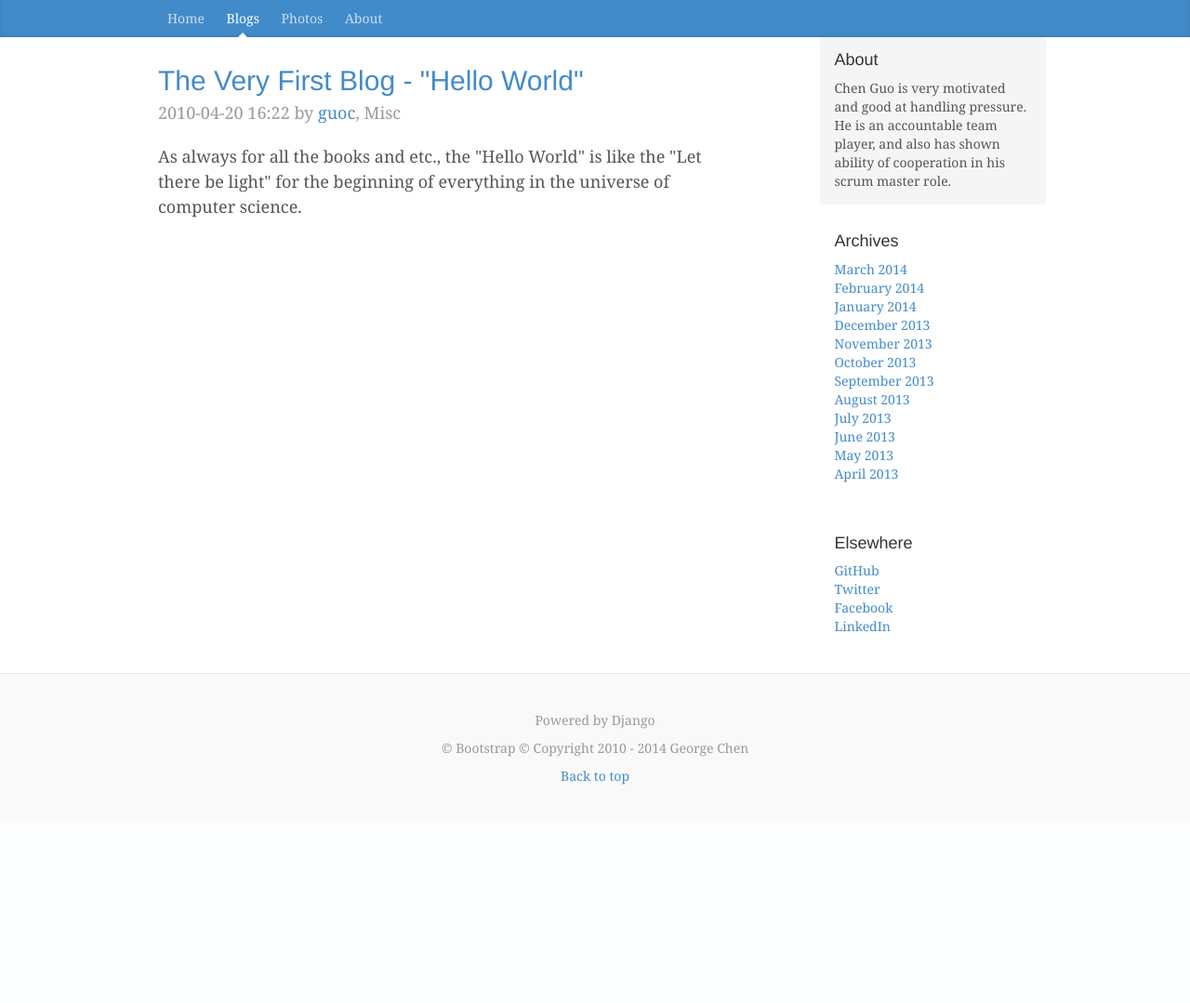
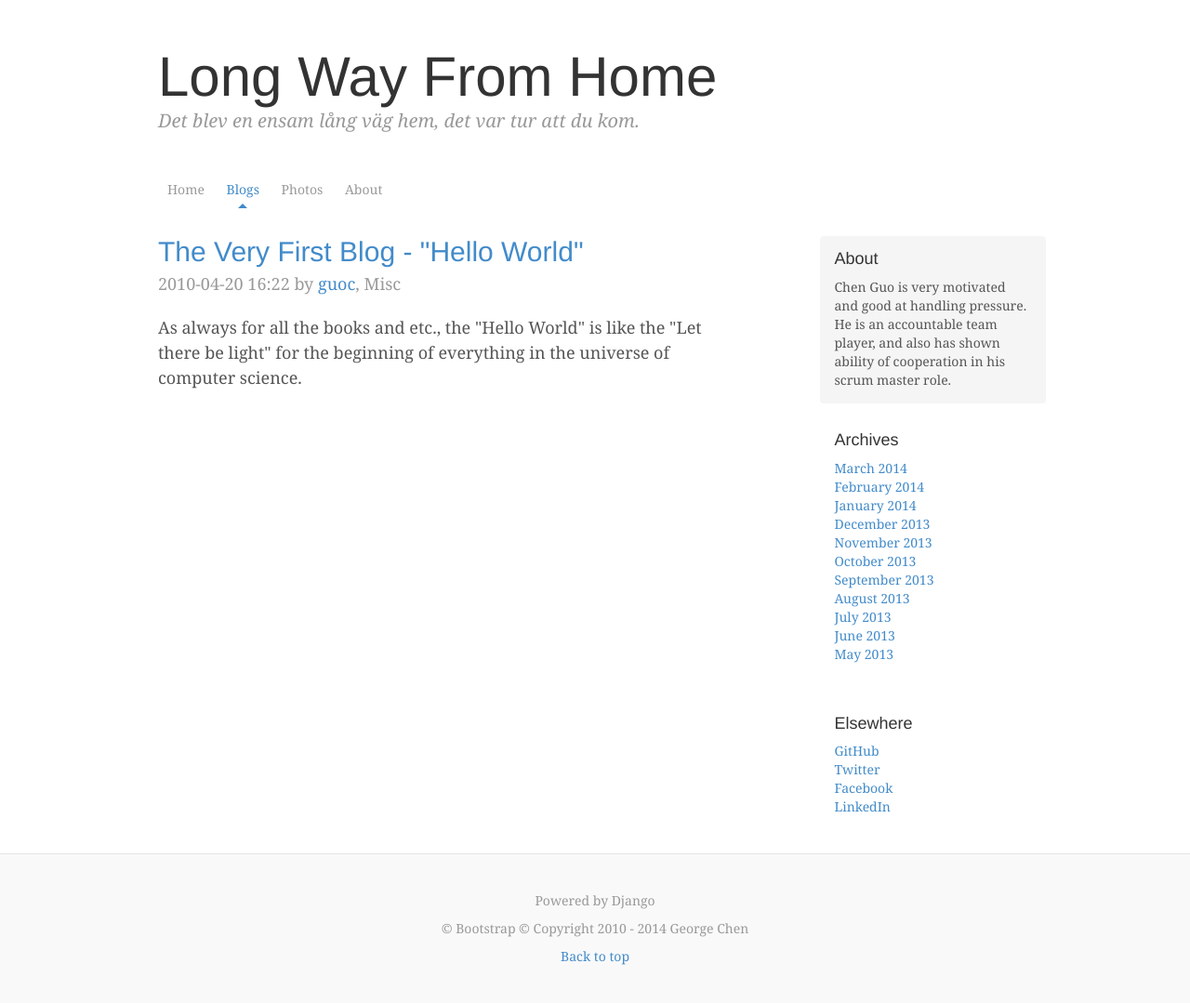
Before and after one commit to guo-chen/minasidor, a Django app: page /blog/details/1 in a window 1280 px wide. Shown: the whole page at 93% size. Before the commit the page ends 844 px from the top, so only its background shows below. Run offline with Django 3.2, Linux system fonts and the light colour scheme; data comes from the database, SQL or seed files in the repository; some libraries are stand-ins or nearby versions.

Commit message:
Frontend modifications

```diff
--- a/blog/static/blog/css/blog.css
+++ b/blog/static/blog/css/blog.css
@@ -36,9 +36,11 @@
  */
 
 .blog-masthead {
-  background-color: #428bca;
+  /*background-color: #428bca;*/
+  background-color: #fff;
+  /*
   -webkit-box-shadow: inset 0 -2px 5px rgba(0,0,0,.1);
-          box-shadow: inset 0 -2px 5px rgba(0,0,0,.1);
+          box-shadow: inset 0 -2px 5px rgba(0,0,0,.1);*/
 }
 
 /* Nav links */
@@ -47,17 +49,18 @@
   display: inline-block;
   padding: 10px;
   font-weight: 500;
-  color: #cdddeb;
+  /*color: #cdddeb;*/
+  color:#999;
 }
 .blog-nav-item:hover,
 .blog-nav-item:focus {
-  color: #fff;
+  color: #428BCA;
   text-decoration: none;
 }
 
 /* Active state gets a caret at the bottom */
 .blog-nav .active {
-  color: #fff;
+  color: #428BCA;
 }
 .blog-nav .active:after {
   position: absolute;
@@ -110,6 +113,7 @@
   margin: 0 -15px 15px;
 }
 .sidebar-module-inset {
+  margin-top: 30px;
   padding: 15px;
   background-color: #f5f5f5;
   border-radius: 4px;
--- a/blog/templates/blog/base.html
+++ b/blog/templates/blog/base.html
@@ -29,6 +29,18 @@
 
   <body>
 
+ 	<div class="container">
+
+		{% block home_title %}
+			<div class="blog-header">
+				{# title #}
+    			<h1 class="blog-title">Long Way From Home</h1>
+    			{# blog motto #}
+        		<p class="lead blog-description">Det blev en ensam lång väg hem, det var tur att du kom.</p>
+    		</div>
+		{% endblock %}
+	</div>
+
     <div class="blog-masthead">
       <div class="container">
         <nav class="blog-nav">
@@ -40,12 +52,9 @@
       </div>
     </div>
 
+
     <div class="container">
 
-		{% block home_title %}
-			{# title #}
-			{# blog motto #}
-		{% endblock %}
 
 
       <div class="row">
@@ -60,12 +69,14 @@
 			{% endblock %}
         </div><!-- /.blog-main -->
 
+		{% block side_bar %}
         <div class="col-sm-3 col-sm-offset-1 blog-sidebar">
-          <div class="sidebar-module sidebar-module-inset">
-            <h4>About</h4>
-            <p>Chen Guo is very motivated and good at handling pressure. He is an accountable team player, and also has shown ability of cooperation in his scrum master role.
-            </p>
-          </div>
+        	<div class="sidebar-module sidebar-module-inset">
+				<h4>About</h4>
+		        <p>Chen Guo is very motivated and good at handling pressure. He is an accountable team player, and also has shown ability of cooperation in his scrum master role.
+		        </p>
+			</div>
+
           <div class="sidebar-module">
             <h4>Archives</h4>
             <ol class="list-unstyled">
@@ -93,6 +104,7 @@
             </ol>
           </div>
         </div><!-- /.blog-sidebar -->
+        {% endblock %}
 
       </div><!-- /.row -->
 
```
Also changed, not shown: blog/templates/blog/details.html (+37 -0 lines).
